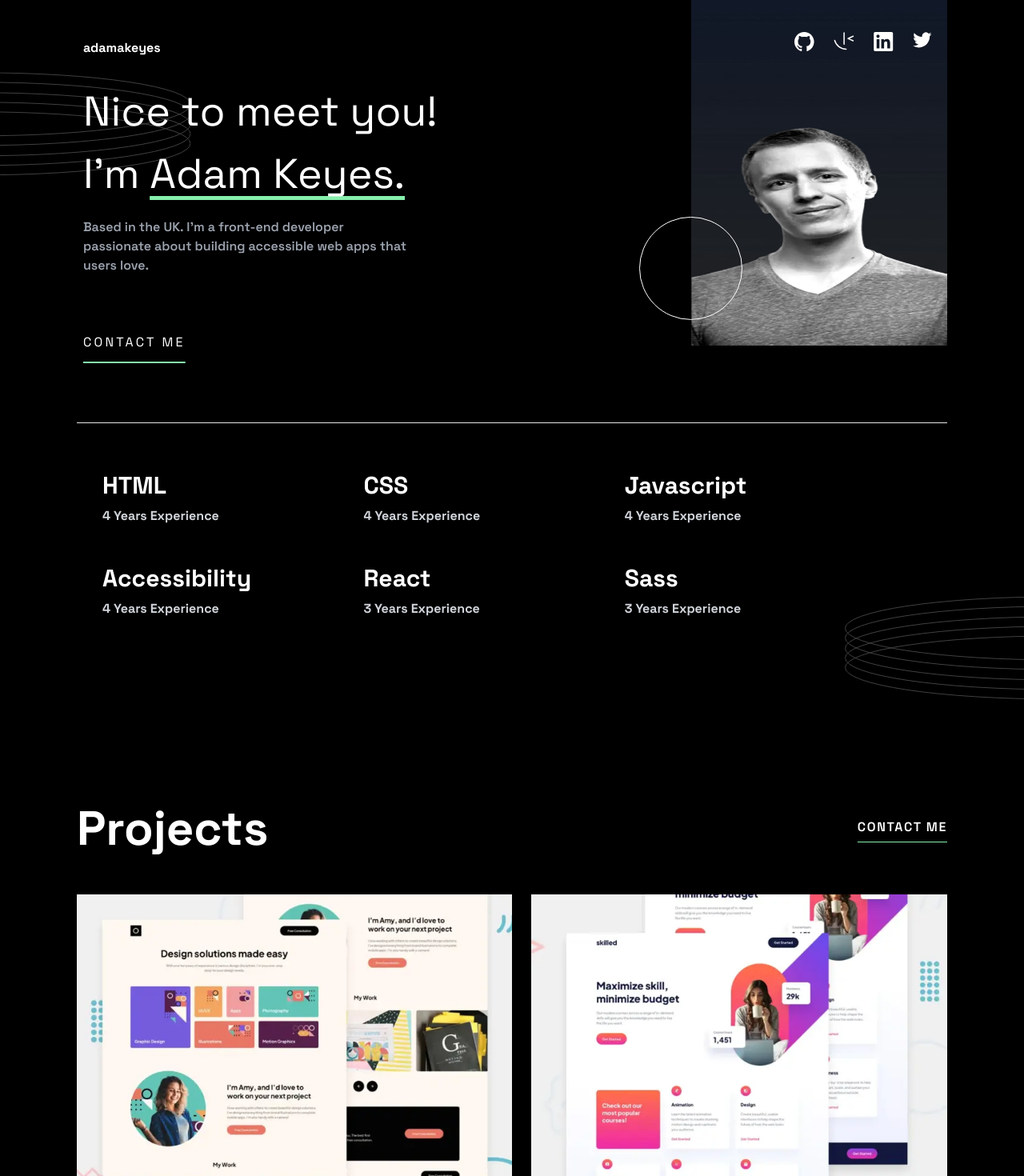
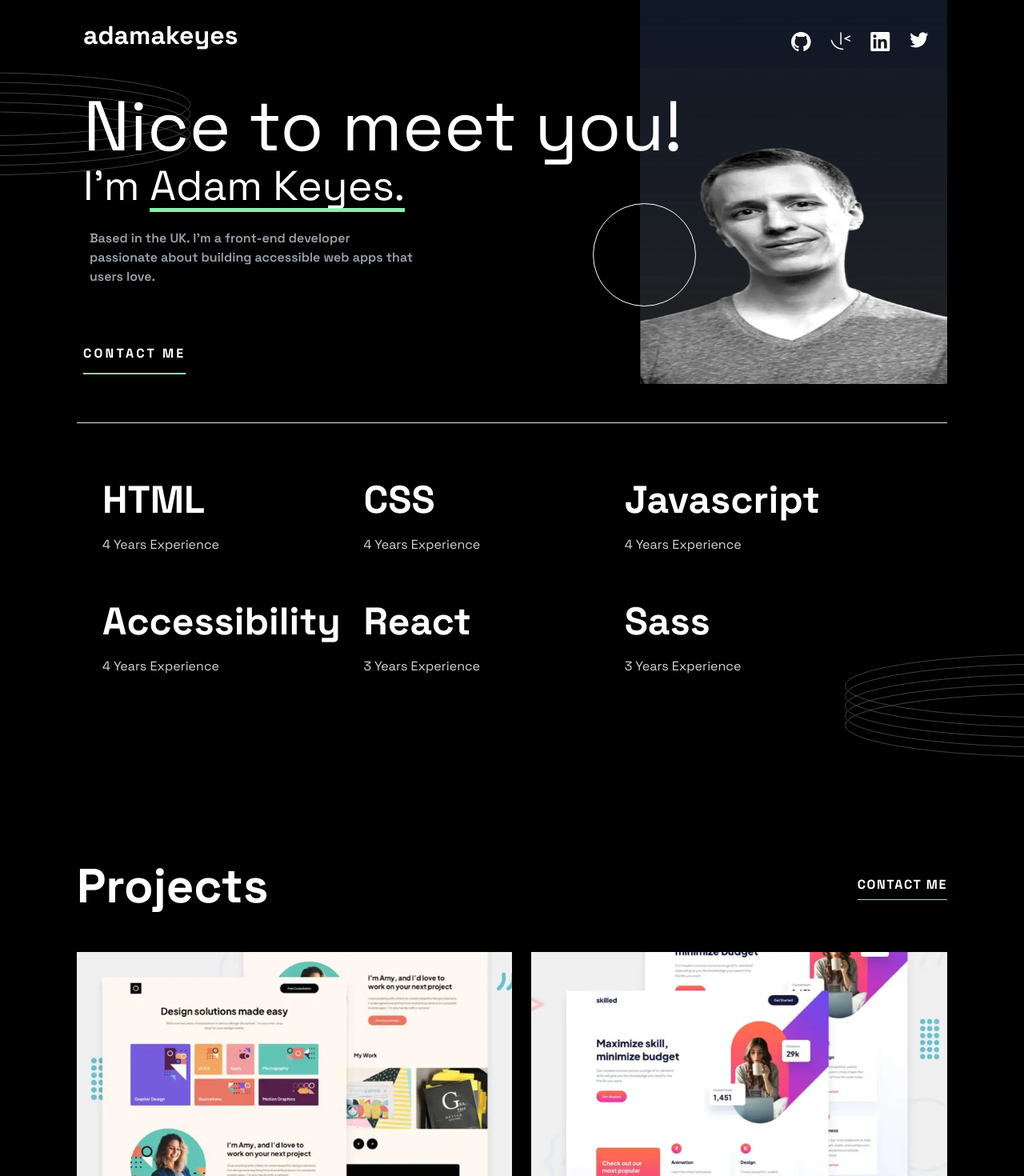
Before and after one commit to WanchalermMitcachon/devportfolio, a React (Vite) app: page / in a window 1280 px wide. Shown: the top 1470 px of the page at 80% size. Built offline with nearby package versions, Linux system fonts and the light colour scheme.

Commit message:
dsad
dsad

```diff
--- a/src/App.jsx
+++ b/src/App.jsx
@@ -7,14 +7,14 @@ import Footer from "./components/Footer/Footer";
 
 function App() {
   return (
-    <div className="mt-4 md:mt-0 ">
+    <div className="overflow-x-hidden md:mt-0 ">
       <Profile />
       <hr className="mx-4 mt-12 lg:mx-24"></hr>
       <Tech />
       <hr className="mx-4 mt-[-20%] md:hidden"></hr>
       <Projects />
       <Contact />
-      <hr className="mx-4 md:mx-8 lg:mx-24"></hr>
+      <hr className="x-4 md:mx-8 lg:mx-24"></hr>
       <Footer/>
     </div>
   );
--- a/src/components/Footer/Footer.jsx
+++ b/src/components/Footer/Footer.jsx
@@ -6,7 +6,7 @@ function Footer() {
             {/* profile box */}
             <div className="md:flex md:justify-between">
               {" "}
-              <h1 className=" text-white font-bold text-2xl text-center mb-8">
+              <h1 className=" text-white font-bold text-[32px] text-center mb-8">
                 adamakeyes
               </h1>
               {/* Social media */}
--- a/src/components/Profile/Profile.jsx
+++ b/src/components/Profile/Profile.jsx
@@ -1,7 +1,8 @@
 import React from "react";
 import profileMobile from "../../assets/images/image-profile-mobile.webp";
 import profileTablet from "../../assets/images/image-profile-tablet.webp";
-import profileDesktop from "../../assets/images/image-profile-desktop.webp";
+import profileDesktop from "../../assets/images/profileyoo.jpg";
+
 function Profile() {
   // ตรวจสอบขนาดของหน้าจอ
   const isMobile = window.matchMedia("(max-width: 768px)").matches;
@@ -18,9 +19,9 @@ function Profile() {
     : profileMobile; // เลือกรูปโปรไฟล์โดย default
 
   return (
-    <div className=" w-full overflow-x-hidden md:overflow-x-auto md:relative md:h-[30rem]  ">
+    <div className=" w-full overflow-x-hidden md:overflow-hidden md:relative md:h-[30rem]  ">
       {/* rings and circle+profile box */}
-      <div className="grid grid-cols-[30%_70%] max-h-[15rem] md:grid-cols-[55%_45%] md:grid-cols-[60%_40%] ">
+      <div className="grid grid-cols-[30%_70%]  max-h-[15rem] md:grid-cols-[55%_45%] ">
         {/* Rings */}
         <div className="">
           <svg
@@ -40,19 +41,19 @@ function Profile() {
           </svg>
         </div>
         {/* profile box and circle */}
-        <div className="flex justify-center md:justify-end md:relative md:overflow-x-hidden lg:overflow-x-visible lg:mx-24">
-          {/* profile box and profile pic */}
-          <div className="flex flex-col items-center bg-gray-900 md:w-full ">
+        <div className="flex justify-center md:justify-end md:relative md:overflow-x-hidden md:h-full lg:overflow-x-visible lg:mx-24">
+          {/* profile box and profilse pic */}
+          <div className="flex flex-col items-center bg-gray-900  w-[174px] md:w-full">
             {/* profile box */}
-            <div className="flex flex-col ">
+            <div className="flex flex-col z-50">
               {" "}
-              <h1 className=" text-white font-bold text-2xl text-center mb-8 md:hidden ">
+              <h1 className=" text-white font-bold text-2xl text-center mb-8 pt-6 md:hidden ">
                 adamakeyes
               </h1>
               {/* Social media */}
               <div
-                className="flex  space-x-5 mb-[-8rem]
-              md:absolute md:top-10 md:right-112 md:space-x-6 md:mb-0 lg:right-[6%] "
+                className="flex space-x-5 mb-[-8rem]
+              md:absolute md:top-10 md:right-[1rem] md:space-x-6 md:mb-0 lg:right-[6%] "
               >
                 <svg xmlns="http://www.w3.org/2000/svg" width="25" height="24">
                   <path
@@ -86,7 +87,7 @@ function Profile() {
             <img
               src={profilePicSrc}
               alt="xx"
-              className="max-h-[27rem] w-full object-fill md:h-[30rem] md:object-fill "
+              className="h-[380px] w-full z-0 md:h-[500px] object-fill md:object-fill "
             />
           </div>
           {/* Circle */}
@@ -94,7 +95,7 @@ function Profile() {
             xmlns="http://www.w3.org/2000/svg"
             width="129"
             height="129"
-            className="translate-x-8 overflow-x-hidden translate-y-[210%] md:absolute md:right-[-2rem] md:top-8 lg:right-[90%] lg:top-0 "
+            className="translate-x-8 overflow-x-hidden translate-y-[254px] md:absolute md:right-[-2rem] md:top-11 lg:right-[90%] lg:top-0 "
           >
             <circle
               cx="830.5"
@@ -108,12 +109,12 @@ function Profile() {
         </div>
       </div>
       {/* content */}
-      <div className="px-2 pt-28 mb-8  md:pt-0 md:absolute md:top-0 md:left-0 md:w-[55%] md:mx-4 lg:mx-24 ">
-        <div className="md:flex md:flex-col ">
-          <h1 className="hidden md:block font-bold text-white pt-12">
+      <div className="px-2 pt-28 mb-8  md:pt-0 md:absolute md:top-0 md:left-0 md:w-[60%] md:mx-4 lg:mx-24 ">
+        <div className="md:flex md:flex-col leading-10	">
+          <h1 className="hidden md:block md:text-[32px] md:pt-6 font-bold text-[40px] text-white pt-12">
             adamakeyes
           </h1>
-          <p className="text-white text-center text-[40px] mt-20  md:text-start md:text-[52px] md:mt-7">
+          <p className="text-white text-center text-[40px] mt-20  md:text-start md:text-[72px] md:mt-14 md:leading-[60px] lg:text-[88px] lg:leading-[75px]">
             Nice to meet you! <span> </span>
             <span className="text-white text-center text-[40px] block md:inline md:text-[52px]	md:text-start lg:block">
               I'm{" "}
@@ -127,16 +128,16 @@ function Profile() {
             </span>
           </p>
         </div>
-        <div className="my-4 md:flex md:flex-wrap md:text-wrap md:mb-8 lg:w-[60%]">
-          <p className="text-gray-400 text-center font-semibold md:text-start ">
+        <div className="my-4 mx-2 md:flex md:flex-wrap md:text-wrap md:mb-8 lg:w-[60%]">
+          <p className="text-gray-400 text-center font-semibold md:text-start md:w-[90%]">
             Based in the UK. I'm a front-end developer passionate about building
             accessible web apps that users love.
           </p>
         </div>
-        <div className="my-8">
+        <div className="my-8 ">
           <h1
             className="uppercase cursor-pointer text-white text-center tracking-[0.20rem]
-          underline decoration-green-300 underline-offset-[1.2rem] decoration-2 md:text-start lg:pt-10"
+          underline decoration-green-300 underline-offset-[1.2rem] decoration-2 font-bold md:text-start lg:pt-10"
             onClick={() => {
               document
                 .getElementById("contact")
--- a/src/components/Projects/Projects.jsx
+++ b/src/components/Projects/Projects.jsx
@@ -8,10 +8,10 @@ function Projects() {
       {/* Rings */}
 
       <div className="flex justify-between text-white pb-9">
-        <h1 className="text-3xl font-bold md:text-6xl ">Projects</h1>
+        <h1 className="text-[40px] font-bold md:text-6xl ">Projects</h1>
         <h4
-          className="text-md cursor-pointer font-semibold underline decoration-green-300
-        underline-offset-[0.8rem] tracking-widest uppercase cursor-pointer md:mt-4"
+          className="text-md cursor-pointer font-bold underline decoration-green-300
+        underline-offset-[0.8rem] tracking-widest uppercase cursor-pointer mt-2 md:mt-4"
           onClick={() => {
             document
               .getElementById("contact")
@@ -48,12 +48,12 @@ function Projects() {
               <div className="flex space-x-6 text-white">
                 <Link to={item.website} target="_blank">
                   {" "}
-                  <h3 className="text-lg font-semibold tracking-widest underline decoration-green-400 underline-offset-[1rem] decoration-2 uppercase">
+                  <h3 className=" font-bold tracking-widest underline decoration-green-400 underline-offset-[1rem] decoration-2 uppercase">
                     view project
                   </h3>
                 </Link>
                 <Link to={item.github} target="_blank">
-                  <h3 className="text-lg font-semibold tracking-widest underline decoration-green-400 underline-offset-[1rem] decoration-2 uppercase">
+                  <h3 className=" font-bold tracking-widest underline decoration-green-400 underline-offset-[1rem] decoration-2 uppercase">
                     View code
                   </h3>
                 </Link>
--- a/src/components/Tech/Tech.jsx
+++ b/src/components/Tech/Tech.jsx
@@ -8,8 +8,8 @@ export default function Tech() {
       {TechData.map((item, idx) => {
         return (
           <div className="my-6 space-y-2 md:mx-8">
-            <h1 className="text-white text-3xl font-bold text-center md:text-start">{item.skill}</h1>
-            <h4 className="text-gray-300 font-bold text-center md:text-start">{item.year} Years Experience</h4>
+            <h1 className="text-white text-[32px] font-bold text-center md:text-start md:text-[48px]">{item.skill}</h1>
+            <h4 className="text-gray-300 text-center md:text-start">{item.year} Years Experience</h4>
           </div>
         );
       })}
--- a/src/index.css
+++ b/src/index.css
@@ -11,5 +11,4 @@
 body{
     background-color: black;
     font-family: 'SpaceGrotesk', sans-serif;
-
 }
```
Also changed, not shown: src/components/Contact/Contact.jsx (+36 -13 lines), single-page-developer-portfolio-figma/README.md (added), src/assets/images/profileyoo.jpg (added).
